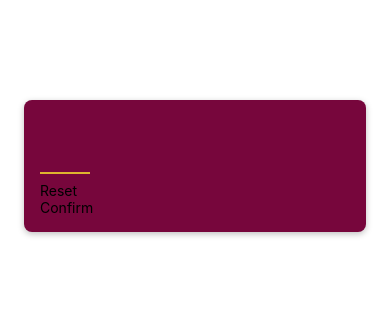
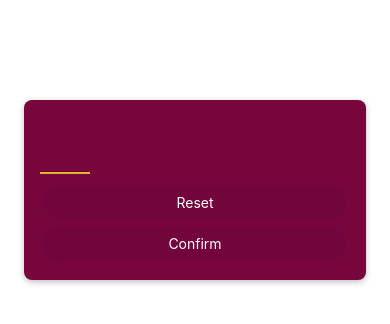
Before and after one commit to piotr04j/React-Native-AppGame, a React Native app: screen / in a window 390 px wide. Shown: the top 324 px of the page. Built offline with nearby package versions, Linux system fonts and the light colour scheme.

Commit message:
button styles

```diff
--- a/components/PrimaryButton.js
+++ b/components/PrimaryButton.js
@@ -1,9 +1,17 @@
-import { View, Text, StyleSheet } from "react-native"
+import { View, Text, StyleSheet, Pressable } from "react-native"
 
 const PrimaryButton = ({children}) => {
+
+
     return (
-        <View>
-            <Text>{children}</Text>
+        <View style={styles.buttonContainer}>
+            <Pressable
+                onPress={() => {}}
+                android_ripple={{color: '#640233'}}
+                style={({pressed}) => pressed ? [styles.pressed, styles.button] : styles.button}
+            >
+                <Text style={styles.buttonText}>{children}</Text>
+            </Pressable>
         </View>
     )
 }
@@ -11,5 +19,27 @@ const PrimaryButton = ({children}) => {
 export default PrimaryButton
 
 const styles = StyleSheet.create({
+    buttonContainer: {
+        borderRadius: 25,
+        margin: 4,
+        overflow: 'hidden'
+    },
+    button: {
+        backgroundColor: '#72063c',
+        paddingHorizontal: 16,
+        paddingVertical: 8,
+        elevation: 4,
+        shadowColor: '#000',
+        shadowOffset: { width: 0, height: 2},
+        shadowRadius: 6,
+        shadowOpacity: 0.25
+    },
+    buttonText: {
+        color: '#fff',
+        textAlign: 'center',
 
+    },
+    pressed: {
+        opacity: 0.75
+    }
 });
```
